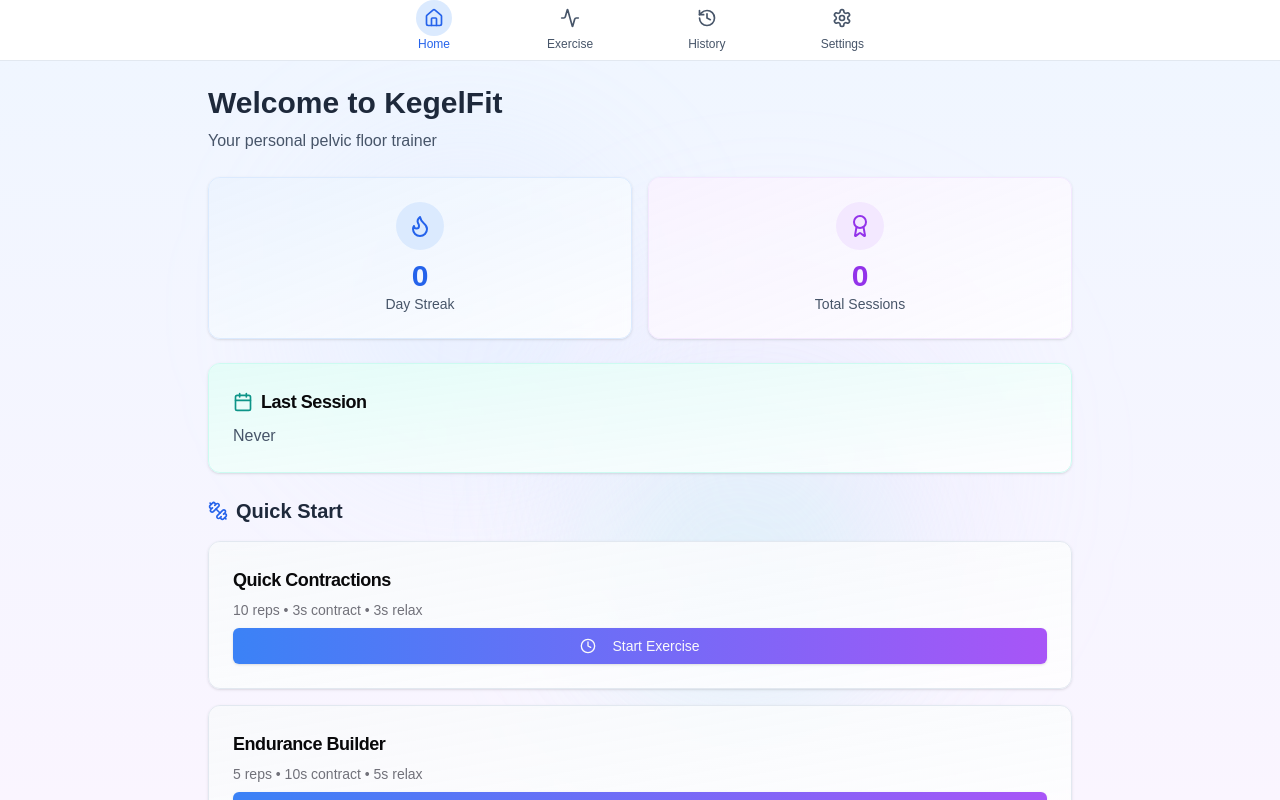
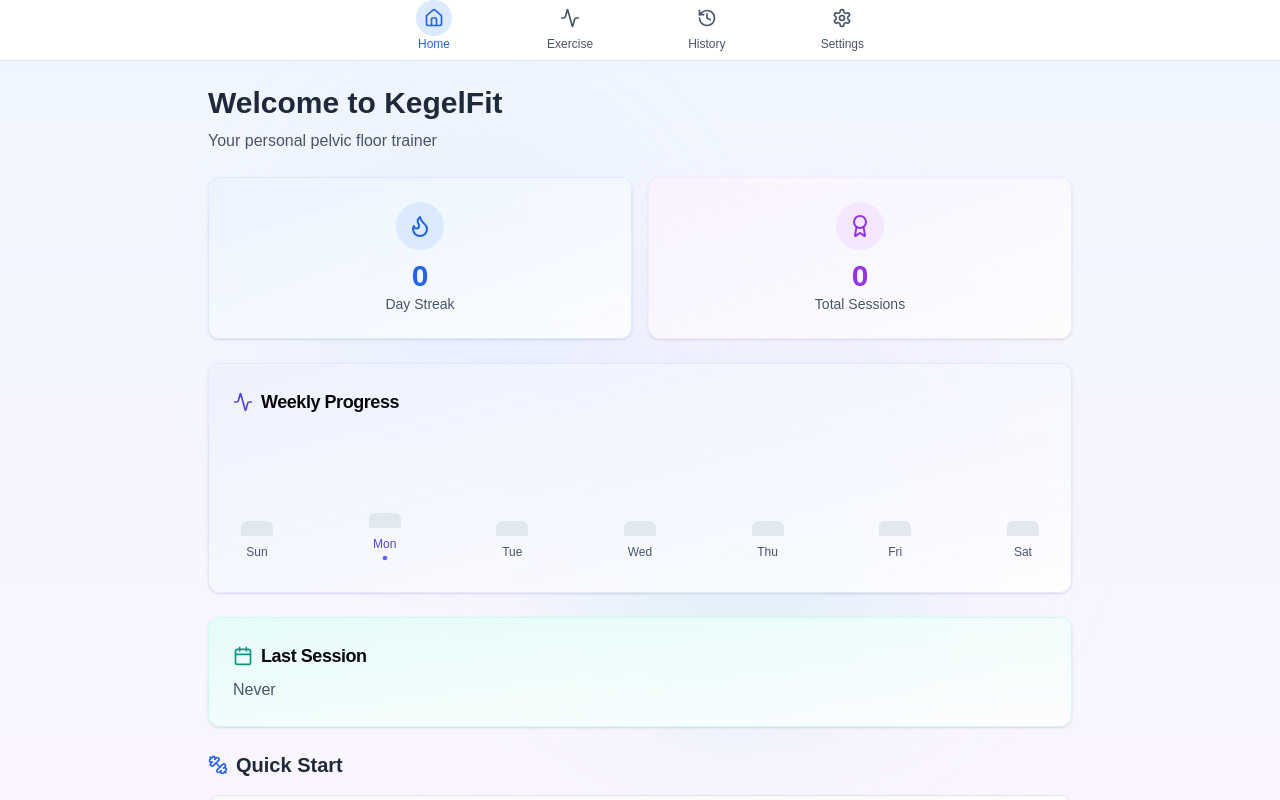
Before and after one commit to blink-new/beautiful-kegel-app-veo58x44, a React (Vite) app: page / in a window 1280 px wide. Shown: the top 800 px of the page. Built offline with nearby package versions, Linux system fonts and the light colour scheme.

Commit message:
Add Weekly Progress Visualization to Dashboard

```diff
--- a/package.json
+++ b/package.json
@@ -44,7 +44,7 @@
     "class-variance-authority": "^0.7.1",
     "clsx": "^2.1.1",
     "cmdk": "^1.1.1",
-    "date-fns": "^3.6.0",
+    "date-fns": "latest",
     "embla-carousel-react": "^8.6.0",
     "framer-motion": "latest",
     "input-otp": "^1.4.2",
--- /dev/null
+++ b/src/components/WeeklyProgressChart.tsx
@@ -0,0 +1,118 @@
+
+import { useState, useEffect } from 'react'
+import { useKegel, ExerciseSession } from '../context/KegelContext'
+import { Card, CardContent, CardHeader, CardTitle } from './ui/card'
+import { motion } from 'framer-motion'
+import { format, startOfWeek, addDays, isSameDay } from 'date-fns'
+import { Activity } from 'lucide-react'
+
+const WeeklyProgressChart = () => {
+  const { sessions } = useKegel()
+  const [weekDays, setWeekDays] = useState<Date[]>([])
+  const [sessionsPerDay, setSessionsPerDay] = useState<number[]>([])
+  const [maxSessions, setMaxSessions] = useState(0)
+
+  useEffect(() => {
+    // Generate array of dates for current week (Sunday to Saturday)
+    const startDate = startOfWeek(new Date(), { weekStartsOn: 0 })
+    const days = Array.from({ length: 7 }, (_, i) => addDays(startDate, i))
+    setWeekDays(days)
+
+    // Count sessions for each day of the week
+    const sessionsCount = days.map(day => {
+      return sessions.filter(session => {
+        const sessionDate = new Date(session.date)
+        return isSameDay(sessionDate, day)
+      }).length
+    })
+
+    setSessionsPerDay(sessionsCount)
+    setMaxSessions(Math.max(...sessionsCount, 1)) // Ensure at least 1 for scaling
+  }, [sessions])
+
+  const getBarHeight = (sessions: number) => {
+    const minHeight = 15 // Minimum height in pixels
+    const maxHeight = 100 // Maximum height in pixels
+
+    if (sessions === 0) return minHeight
+    return minHeight + ((sessions / maxSessions) * (maxHeight - minHeight))
+  }
+
+  const getDayLabel = (date: Date) => {
+    return format(date, 'EEE')
+  }
+
+  const getBarColor = (sessions: number, index: number) => {
+    if (sessions === 0) return 'bg-slate-200 dark:bg-slate-700'
+
+    const colors = [
+      'from-blue-400 to-blue-600',
+      'from-indigo-400 to-indigo-600',
+      'from-purple-400 to-purple-600',
+      'from-violet-400 to-violet-600',
+      'from-fuchsia-400 to-fuchsia-600',
+      'from-pink-400 to-pink-600',
+      'from-rose-400 to-rose-600'
+    ]
+
+    return `bg-gradient-to-t ${colors[index]}`
+  }
+
+  const isToday = (date: Date) => {
+    return isSameDay(date, new Date())
+  }
+
+  return (
+    <Card className="bg-white/80 dark:bg-slate-800/80 backdrop-blur-sm border-indigo-100 dark:border-indigo-900 overflow-hidden relative">
+      <div className="absolute inset-0 bg-gradient-to-br from-indigo-100/50 to-transparent dark:from-indigo-900/20 dark:to-transparent" />
+      <CardHeader className="pb-2 relative">
+        <CardTitle className="text-lg flex items-center">
+          <Activity className="h-5 w-5 mr-2 text-indigo-600 dark:text-indigo-400" />
+          Weekly Progress
+        </CardTitle>
+      </CardHeader>
+      <CardContent className="relative">
+        <div className="flex items-end justify-between h-[120px] mt-4 mb-2 px-2">
+          {weekDays.map((day, index) => (
+            <div key={index} className="flex flex-col items-center">
+              <motion.div
+                className={`w-8 rounded-t-md ${getBarColor(sessionsPerDay[index], index)}`}
+                style={{ height: 0 }}
+                animate={{ height: getBarHeight(sessionsPerDay[index]) }}
+                transition={{ duration: 0.8, delay: index * 0.1, type: "spring" }}
+                whileHover={{ scale: 1.05 }}
+              >
+                {sessionsPerDay[index] > 0 && (
+                  <motion.div
+                    className="flex justify-center items-center text-white font-medium text-xs w-full"
+                    initial={{ opacity: 0 }}
+                    animate={{ opacity: 1 }}
+                    transition={{ delay: 0.8 + (index * 0.1) }}
+                  >
+                    {sessionsPerDay[index]}
+                  </motion.div>
+                )}
+              </motion.div>
+              <div className={`text-xs mt-2 font-medium ${
+                isToday(day)
+                  ? 'text-indigo-600 dark:text-indigo-400'
+                  : 'text-slate-600 dark:text-slate-400'
+              }`}>
+                {getDayLabel(day)}
+                {isToday(day) && (
+                  <motion.div
+                    className="h-1 w-1 bg-indigo-500 rounded-full mx-auto mt-1"
+                    animate={{ scale: [1, 1.5, 1] }}
+                    transition={{ duration: 1.5, repeat: Infinity }}
+                  />
+                )}
+              </div>
+            </div>
+          ))}
+        </div>
+      </CardContent>
+    </Card>
+  )
+}
+
+export default WeeklyProgressChart
--- a/src/pages/Dashboard.tsx
+++ b/src/pages/Dashboard.tsx
@@ -5,6 +5,7 @@ import { Button } from '../components/ui/button'
 import { Link } from 'react-router-dom'
 import { motion } from 'framer-motion'
 import { Calendar, Flame, Award, Clock, Dumbbell } from 'lucide-react'
+import WeeklyProgressChart from '../components/WeeklyProgressChart'
 
 const Dashboard = () => {
   const { exercises, streakDays, totalSessions, lastSessionDate } = useKegel()
@@ -110,6 +111,14 @@ const Dashboard = () => {
         initial="hidden"
         animate="show"
       >
+        <WeeklyProgressChart />
+      </motion.div>
+
+      <motion.div
+        variants={item}
+        initial="hidden"
+        animate="show"
+      >
         <Card className="bg-white/80 dark:bg-slate-800/80 backdrop-blur-sm border-teal-100 dark:border-teal-900 overflow-hidden relative">
           <div className="absolute inset-0 bg-gradient-to-br from-teal-100/50 to-transparent dark:from-teal-900/20 dark:to-transparent" />
           <CardHeader className="pb-2 relative">
```
Also changed, not shown: 1 other file (tests, documents, lock files or other folders).
